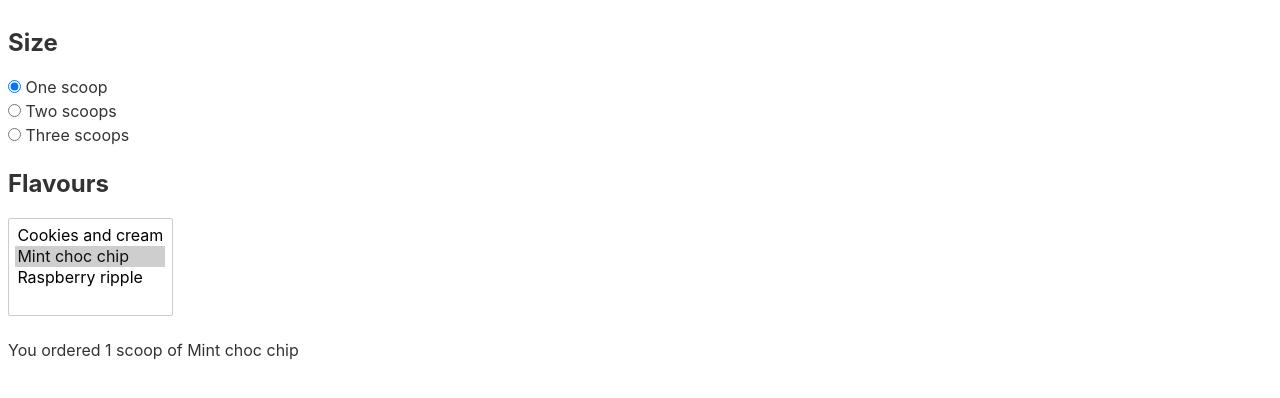
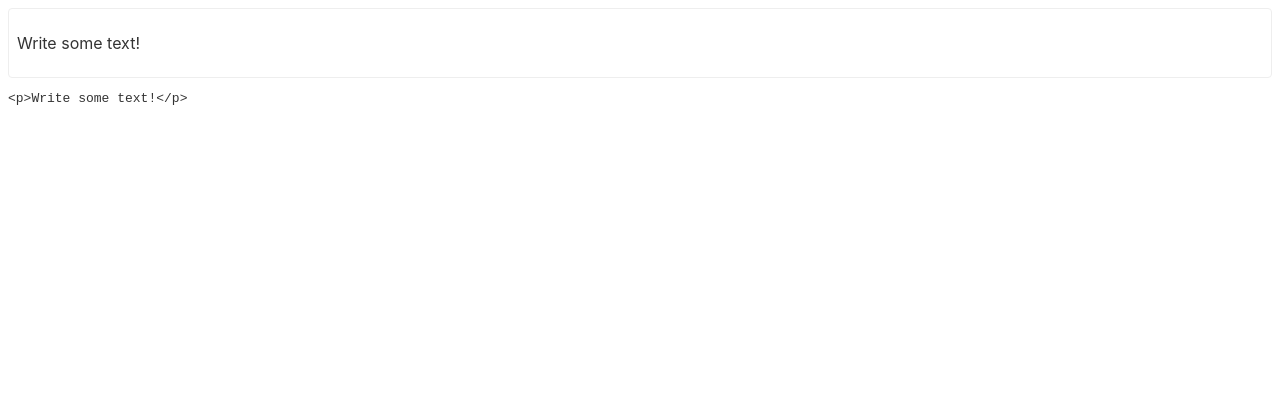
Before and after one commit to alialdanp/Svelte.dev-Tutorial-Code, a Svelte app: page / in a window 1280 px wide. Shown: the top 398 px of the page. Built offline with nearby package versions, Linux system fonts and the light colour scheme.

Commit message:
06-08. Contenteditable bindings

```diff
--- a/src/App.svelte
+++ b/src/App.svelte
@@ -1,52 +1,15 @@
 <script>
-  let scoops = 1;
-  let flavours = ['Mint choc chip'];
-
-  let menu = ['Cookies and cream', 'Mint choc chip', 'Raspberry ripple'];
-
-  function join(flavours) {
-    if (flavours.length === 1) return flavours[0];
-    return `${flavours.slice(0, -1).join(', ')} and ${
-      flavours[flavours.length - 1]
-    }`;
-  }
+  let html = '<p>Write some text!</p>';
 </script>
 
-<h2>Size</h2>
+<div contenteditable="true" bind:innerHTML={html} />
 
-<label>
-  <input type="radio" bind:group={scoops} value={1} />
-  One scoop
-</label>
+<pre>{html}</pre>
 
-<label>
-  <input type="radio" bind:group={scoops} value={2} />
-  Two scoops
-</label>
-
-<label>
-  <input type="radio" bind:group={scoops} value={3} />
-  Three scoops
-</label>
-
-<h2>Flavours</h2>
-
-<select multiple bind:value={flavours}>
-  {#each menu as flavour}
-    <option value={flavour}>
-      {flavour}
-    </option>
-  {/each}
-</select>
-
-{#if flavours.length === 0}
-  <p>Please select at least one flavour</p>
-{:else if flavours.length > scoops}
-  <p>Can't order more flavours than scoops!</p>
-{:else}
-  <p>
-    You ordered {scoops}
-    {scoops === 1 ? 'scoop' : 'scoops'}
-    of {join(flavours)}
-  </p>
-{/if}
+<style>
+  [contenteditable] {
+    padding: 0.5em;
+    border: 1px solid #eee;
+    border-radius: 4px;
+  }
+</style>
```
